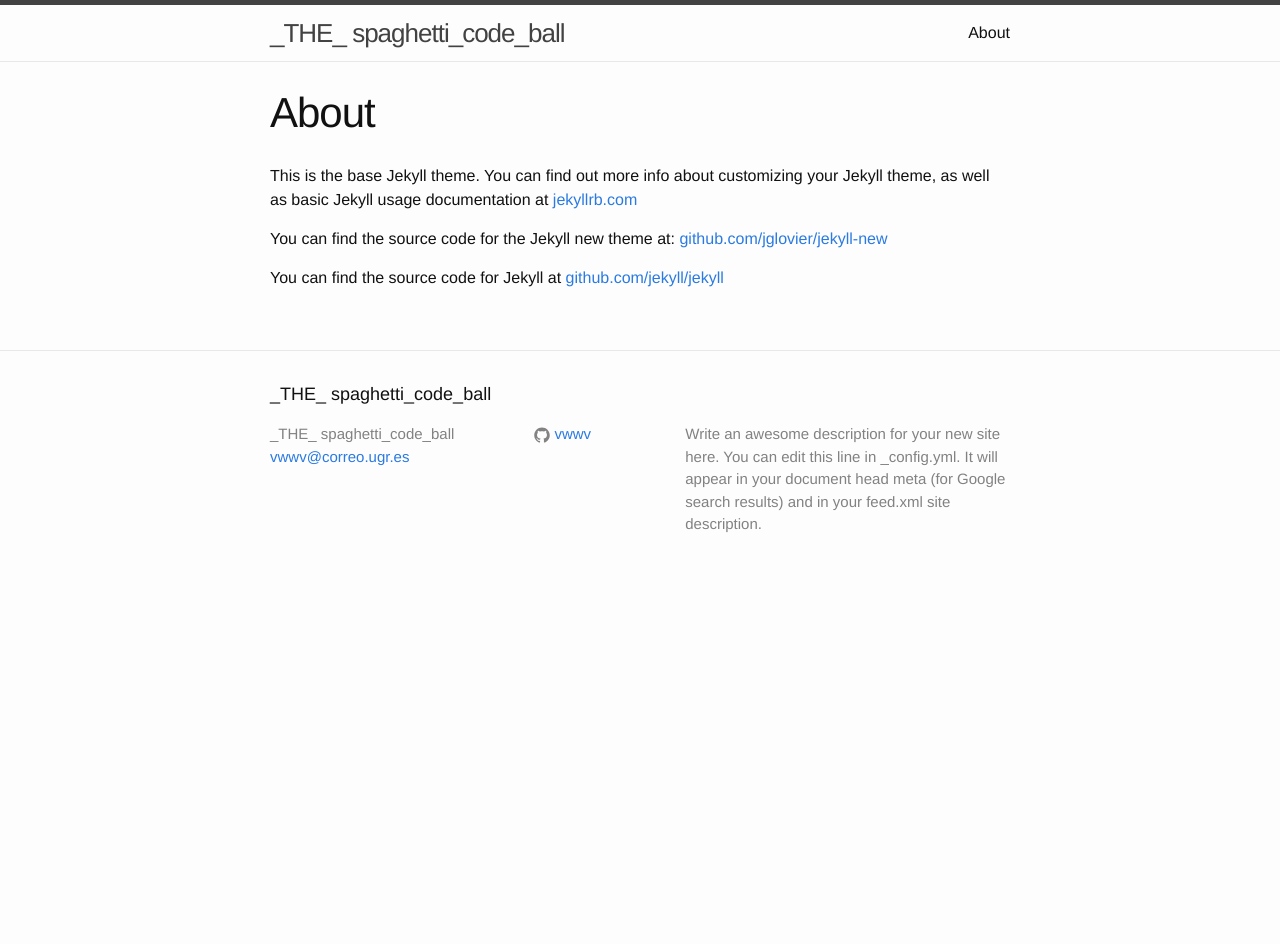
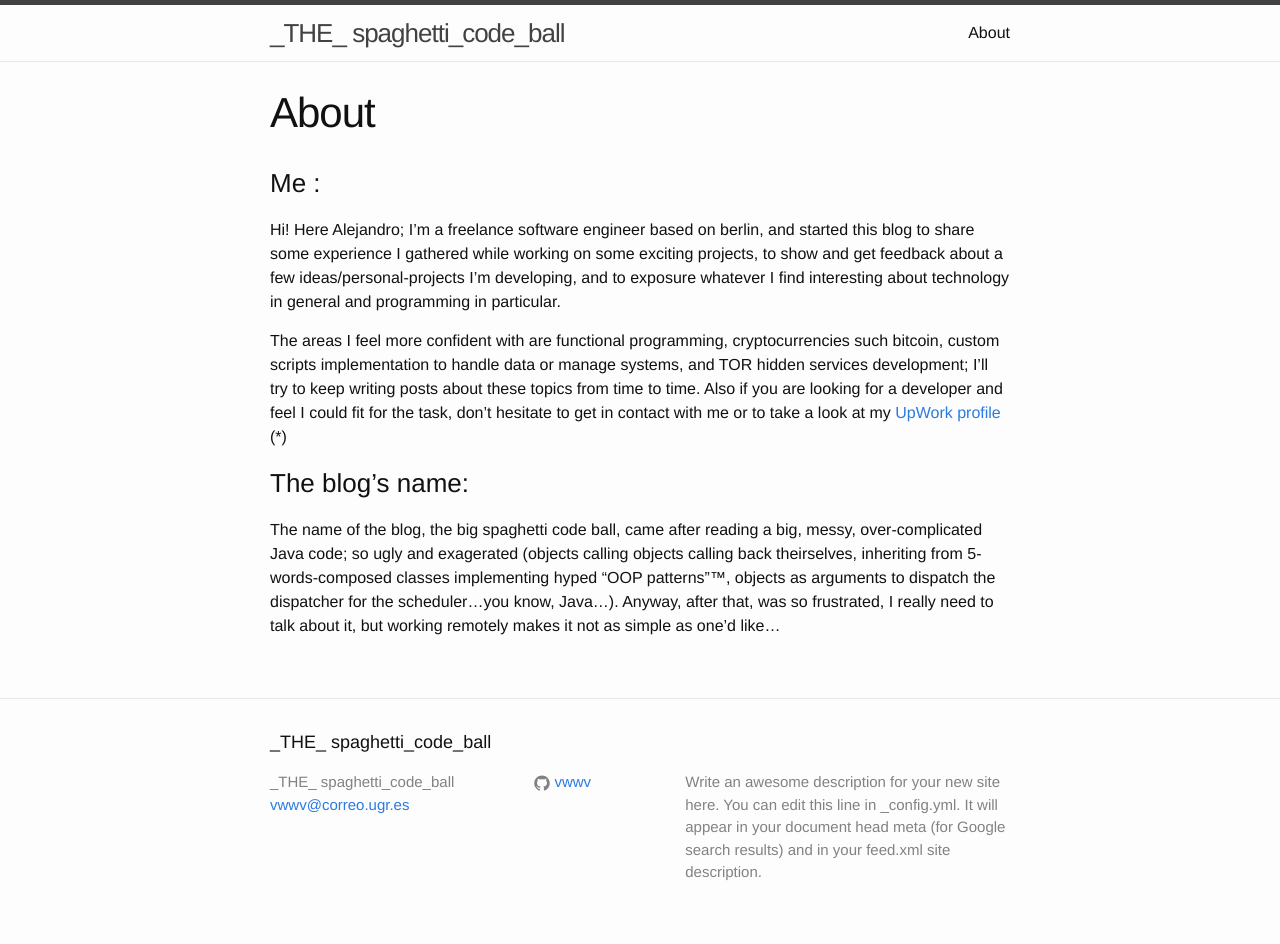
Before and after one commit to vwwv/vwwv.github.io, a Jekyll site: the page built from about.md, in a window 1280 px wide. Built offline with Jekyll 4.4.1, drawn with Linux system fonts in a browser that asks for light colours; before the commit the page ends 900 px from its top, so only the background shows below that.

Commit message:
Adding about, modify later

```diff
--- a/about.md
+++ b/about.md
@@ -4,8 +4,22 @@ title: About
 permalink: /about/
 ---
 
-This is the base Jekyll theme. You can find out more info about customizing your Jekyll theme, as well as basic Jekyll usage documentation at [jekyllrb.com](http://jekyllrb.com/)
 
-You can find the source code for the Jekyll new theme at: [github.com/jglovier/jekyll-new](https://github.com/jglovier/jekyll-new)
+### Me :
 
-You can find the source code for Jekyll at [github.com/jekyll/jekyll](https://github.com/jekyll/jekyll)
+Hi! Here Alejandro; I’m a freelance software engineer based on berlin, and started this blog to share some experience I
+gathered while working on some exciting projects, to show and get feedback about a few ideas/personal-projects I’m
+developing, and to exposure whatever I find interesting about technology in general and programming in particular.
+
+The areas I feel more confident with are functional programming, cryptocurrencies such bitcoin, custom scripts
+implementation to handle data or manage systems, and TOR hidden services development; I’ll try to keep writing posts
+about these topics from time to time.  Also if you are looking for a developer and feel I could fit for the task,
+don’t hesitate to get in contact with me or to  take a look at my [UpWork profile](www.example.com) (*)
+
+
+### The blog’s name:
+
+The name of the blog, the big spaghetti code ball, came after reading a big, messy, over-complicated Java code; so ugly
+and exagerated (objects calling objects calling back theirselves, inheriting from 5-words-composed classes implementing
+hyped "OOP patterns"™, objects as arguments to dispatch the dispatcher for the scheduler…you know, Java…). Anyway, after
+that, was so frustrated, I really need to talk about it, but working remotely makes it not as simple as one’d like…
```
Also changed, not shown: 2 other files.
